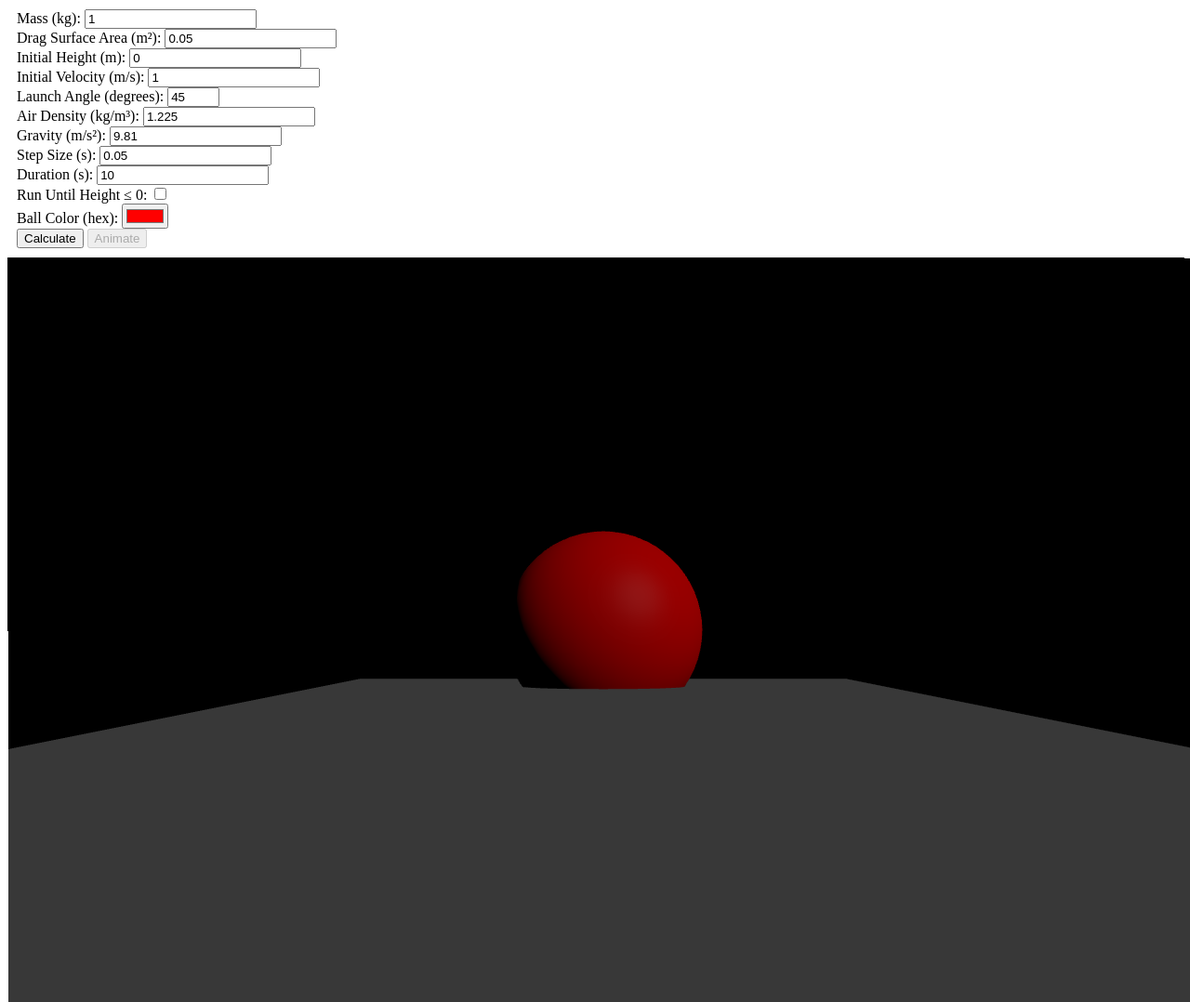
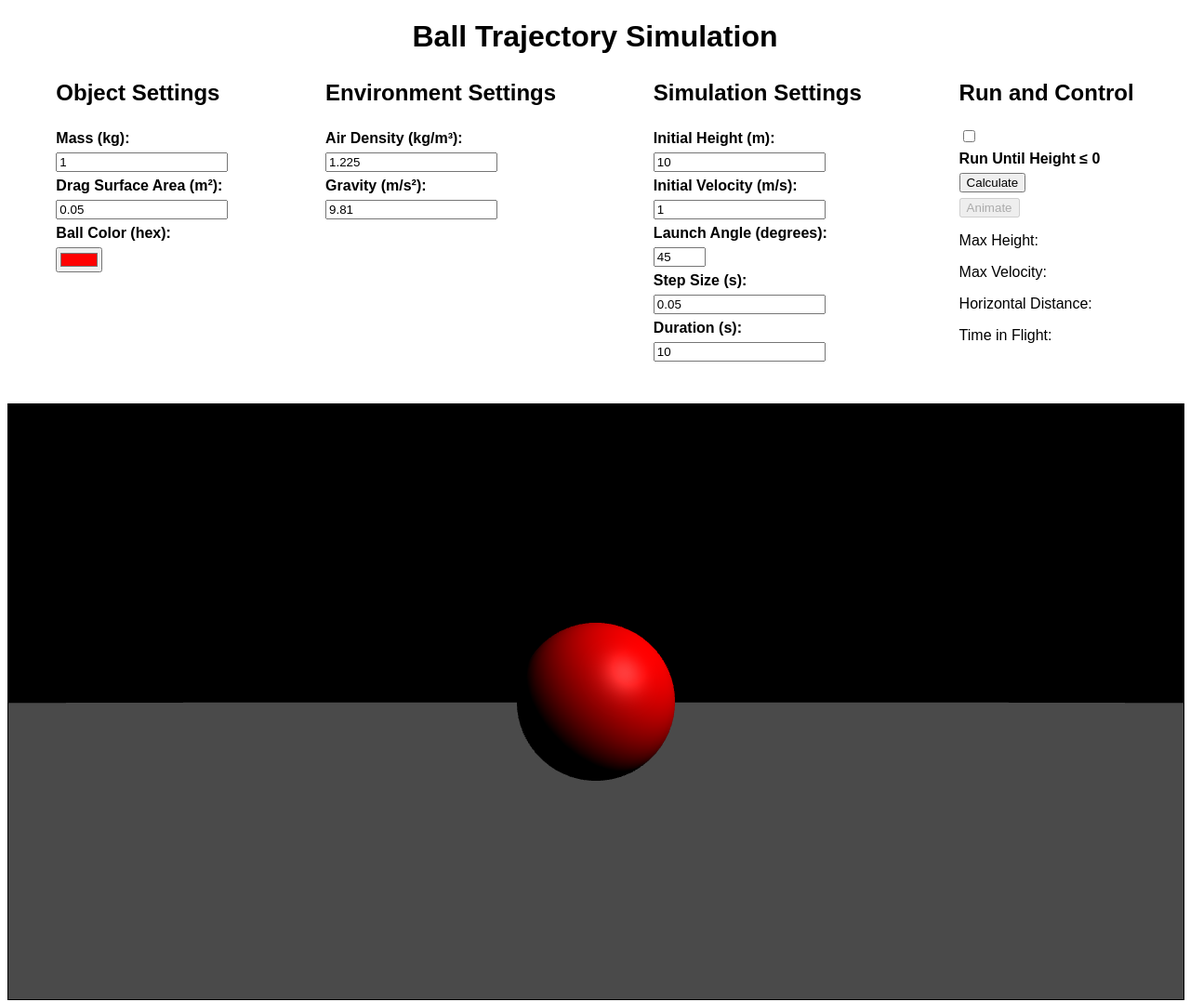
Before and after one commit to elliott-huge/trajectory-sim, a plain HTML site: page _site/index.html in a window 1280 px wide. Shown: the whole page at 93% size. Drawn offline with nearby package versions, Linux system fonts and the light colour scheme; animation ran at ten frames a second.

Commit message:
change for camera

```diff
--- a/_site/index.html
+++ b/_site/index.html
@@ -4,60 +4,102 @@
     <meta charset="UTF-8">
     <title>Ball Trajectory Simulation</title>
     <style>
+        body {
+            font-family: Arial, sans-serif;
+        }
+
+        h1 {
+            text-align: center;
+        }
+
+        .control-panel {
+            display: flex;
+            justify-content: space-around;
+            margin-bottom: 16px;
+        }
+
+        .control-group {
+            display: flex;
+            flex-direction: column;
+            align-items: flex-start;
+        }
+
+        .control-group label, .control-group input, .control-group h2, .control-group button {
+            margin-top: 6px;
+        }
+
+        label {
+            font-weight: 700;
+        }
+
         #simulationCanvas {
             width: 100%;
-            height: 400px;
+            height: 640px;
             border: 1px solid black;
+            margin-top: 20px;
         }
-        .control-panel {
-            margin: 10px;
-        }
+
     </style>
 </head>
 <body>
+    <h1>Ball Trajectory Simulation</h1>
+
     <div class="control-panel">
+        <div class="control-group">
+            <h2>Object Settings</h2>
             <label for="mass">Mass (kg):</label>
-        <input type="number" id="mass" name="mass" min="0.1" step="0.1" value="1" required><br>
+            <input type="number" id="mass" name="mass" min="0.1" step="0.1" value="1" required>
+            <label for="dragArea">Drag Surface Area (m²):</label>
+            <input type="number" id="dragArea" name="dragArea" min="0.01" step="0.01" value="0.05" required>
+            <label for="ballColor">Ball Color (hex):</label>
+            <input type="color" id="ballColor" name="ballColor" value="#ff0000">
+        </div>
 
-        <label for="dragArea">Drag Surface Area (m²):</label>
-        <input type="number" id="dragArea" name="dragArea" min="0.01" step="0.01" value="0.05" required><br>
+        <div class="control-group">
+            <h2>Environment Settings</h2>
+            <label for="airDensity">Air Density (kg/m³):</label>
+            <input type="number" id="airDensity" name="airDensity" min="0" step="0.01" value="1.225" required>
+            <label for="gravity">Gravity (m/s²):</label>
+            <input type="number" id="gravity" name="gravity" step="0.01" value="9.81" required>
+        </div>
 
+        <div class="control-group">
+            <h2>Simulation Settings</h2>
             <label for="height">Initial Height (m):</label>
-        <input type="number" id="height" name="height" min="0" step="0.1" value="0" required><br>
-
+            <input type="number" id="height" name="height" min="0" step="1" value="10" required>
             <label for="velocity">Initial Velocity (m/s):</label>
-        <input type="number" id="velocity" name="velocity" min="0" step="0.1" value="1" required><br>
-
+            <input type="number" id="velocity" name="velocity" min="0" step="0.1" value="1" required>
             <label for="angle">Launch Angle (degrees):</label>
-        <input type="number" id="angle" name="angle" min="0" max="90" step="1" value="45" required><br>
-
-        <label for="airDensity">Air Density (kg/m³):</label>
-        <input type="number" id="airDensity" name="airDensity" min="0" step="0.01" value="1.225" required><br>
-
-        <label for="gravity">Gravity (m/s²):</label>
-        <input type="number" id="gravity" name="gravity" step="0.01" value="9.81" required><br>
-
+            <input type="number" id="angle" name="angle" min="0" max="90" step="1" value="45" required>
             <label for="stepSize">Step Size (s):</label>
-        <input type="number" id="stepSize" name="stepSize" min="0.01" step="0.01" value="0.05" required><br>
-
+            <input type="number" id="stepSize" name="stepSize" min="0.01" step="0.01" value="0.05" required>
             <label for="duration">Duration (s):</label>
-        <input type="number" id="duration" name="duration" min="1" step="1" value="10" required><br>
-
-        <label for="runUntilGround">Run Until Height ≤ 0:</label>
-        <input type="checkbox" id="runUntilGround" name="runUntilGround"><br>
-
-        <label for="ballColor">Ball Color (hex):</label>
-        <input type="color" id="ballColor" name="ballColor" value="#ff0000"><br>
-
+            <input type="number" id="duration" name="duration" min="1" step="1" value="10" required>
+        </div>
+        <div class="control-group">
+            <h2>Run and Control</h2>
+            <input type="checkbox" id="runUntilGround" name="runUntilGround">
+            <label for="runUntilGround">Run Until Height ≤ 0</label>
             <button id="calculateButton">Calculate</button>
             <button id="animateButton" disabled>Animate</button>
+            <div id="results">
+                <p id="maxHeight">Max Height: </p>
+                <p id="maxVelocity">Max Velocity: </p>
+                <p id="horizontalDistance">Horizontal Distance: </p>
+                <p id="timeInFlight">Time in Flight: </p>
+            </div>
+            <div id="feedback" style="margin-top: 10px;">&nbsp;</div>
+        </div>
 
-        <div id="feedback" style="margin-top: 10px;"></div>
+
     </div>
 
     <div id="simulationCanvas"></div>
 
-    <script src="https://threejs.org/build/three.js"></script>
+    <script src="https://cdn.jsdelivr.net/npm/three@0.128.0/build/three.min.js"></script>
+    <script src="https://cdn.jsdelivr.net/npm/three@0.128.0/examples/js/controls/OrbitControls.js"></script>
+
     <script src="simulation.js"></script> <!-- Link to our Three.js logic -->
+
 </body>
 </html>
--- a/_site/simulation.js
+++ b/_site/simulation.js
@@ -1,8 +1,23 @@
 const scene = new THREE.Scene();
 const camera = new THREE.PerspectiveCamera(75, window.innerWidth / window.innerHeight, 0.1, 1000);
+
 const renderer = new THREE.WebGLRenderer({ antialias: true });
-renderer.setSize(window.innerWidth, window.innerHeight);
-document.getElementById('simulationCanvas').appendChild(renderer.domElement);
+const simulationCanvas = document.getElementById('simulationCanvas');
+
+// Set renderer size to match the simulationCanvas div
+renderer.setSize(simulationCanvas.clientWidth, simulationCanvas.clientHeight);
+simulationCanvas.appendChild(renderer.domElement);
+
+// Update camera aspect ratio based on the size of the simulationCanvas
+camera.aspect = simulationCanvas.clientWidth / simulationCanvas.clientHeight;
+camera.updateProjectionMatrix();
+
+
+// cam control setup
+const controls = new THREE.OrbitControls(camera, renderer.domElement);
+// controls.enableDamping = true; // Optional, but this gives a smoother control feel
+// controls.dampingFactor = 0.05;
+
 
 // Ball
 const geometry = new THREE.SphereGeometry(1, 32, 32);
@@ -11,7 +26,7 @@ const ball = new THREE.Mesh(geometry, material);
 scene.add(ball);
 
 // Floor
-const floorGeometry = new THREE.PlaneGeometry(10, 10); // Adjust size as needed
+const floorGeometry = new THREE.PlaneGeometry(1000, 1000); // Adjust size as needed
 const floorMaterial = new THREE.MeshPhongMaterial({ color: 0x808080, side: THREE.DoubleSide });
 const floor = new THREE.Mesh(floorGeometry, floorMaterial);
 floor.rotation.x = -Math.PI / 2; // Rotate to lay flat
@@ -47,7 +62,7 @@ function animate() {
         accumulatedTime -= fixedTimeStep;
     }
     console.log("Animation Active:", animationActive);
-
+    controls.update();
     renderer.render(scene, camera);
 }
 
@@ -74,6 +89,9 @@ function calculateTrajectory(mass, dragArea, initialHeight, initialVelocity, ang
     let velocityY = initialVelocity * Math.sin(angle * Math.PI / 180);
     let positionX = 0;
     let positionY = initialHeight;
+    let maxVelocity = initialVelocity;
+    let maxHeight = initialHeight;
+    let timeInFlight = 0;
 
     for (let t = 0; t <= totalTime; t += timeStep) {
         // Calculate forces
@@ -89,17 +107,25 @@ function calculateTrajectory(mass, dragArea, initialHeight, initialVelocity, ang
         positionX += velocityX * timeStep;
         positionY += velocityY * timeStep;
 
-        // Add point to trajectory
-        trajectoryPoints.push({ x: positionX, y: positionY });
+        // Check for max height and velocity
+        maxHeight = Math.max(maxHeight, positionY);
+        maxVelocity = Math.max(maxVelocity, Math.sqrt(velocityX**2 + velocityY**2));
+
+        // Update time in flight
+        if (positionY > 0) {
+            timeInFlight = t + timeStep;
+        }
 
         // Stop if the object hits the ground
         if (positionY <= 0) {
             break;
         }
-        console.log(trajectoryPoints)
+        // Add point to trajectory
+        trajectoryPoints.push({ x: positionX, y: positionY });
+
     }
-
-    return trajectoryPoints;
+    console.log(trajectoryPoints)
+    return { trajectoryPoints, maxVelocity, maxHeight, horizontalDistance: positionX, timeInFlight };
 }
 
 // interactive event listeners:
@@ -132,8 +158,13 @@ document.getElementById('calculateButton').addEventListener('click', function()
     let adjustedDuration = runUntilGround ? Number.MAX_VALUE : duration;
 
     // Call the trajectory calculation function
-    trajectoryPoints = calculateTrajectory(mass, dragArea, initialHeight, initialVelocity, angle, airDensity, gravity, stepSize, duration);
+    const results = calculateTrajectory(mass, dragArea, initialHeight, initialVelocity, angle, airDensity, gravity, stepSize, duration);
+    trajectoryPoints = results.trajectoryPoints;
 
+    document.getElementById('maxHeight').innerText = "Max Height: " + results.maxHeight.toFixed(2) + " m";
+    document.getElementById('maxVelocity').innerText = "Max Velocity: " + results.maxVelocity.toFixed(2) + " m/s";
+    document.getElementById('horizontalDistance').innerText = "Horizontal Distance: " + results.horizontalDistance.toFixed(2) + " m";
+    document.getElementById('timeInFlight').innerText = "Time in Flight: " + results.timeInFlight.toFixed(2) + " s";
 
     document.getElementById('feedback').innerText = 'Calculation complete! Ready to animate.';
     document.getElementById('animateButton').disabled = false;
```
Also changed, not shown: index.html (+73 -31 lines), simulation.js (+41 -10 lines). Lines whose indentation alone changed are shown as unchanged.
